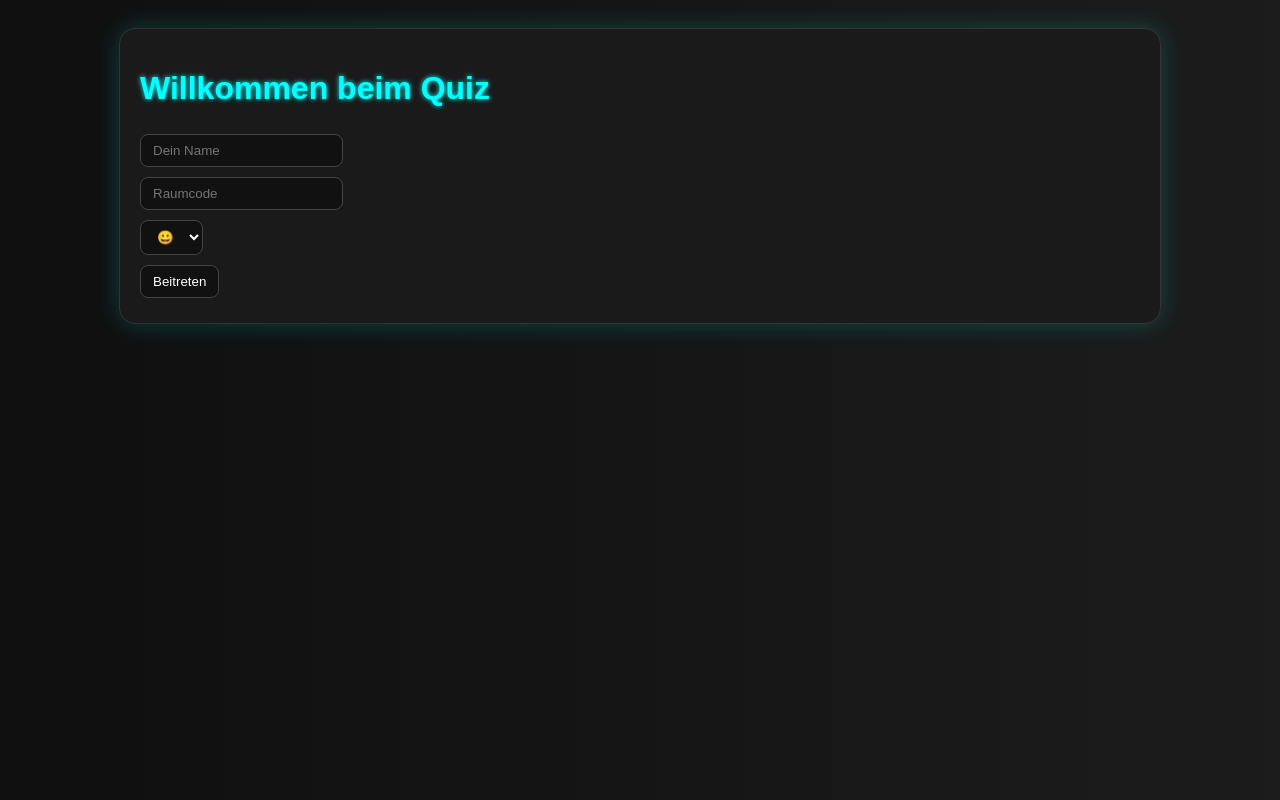
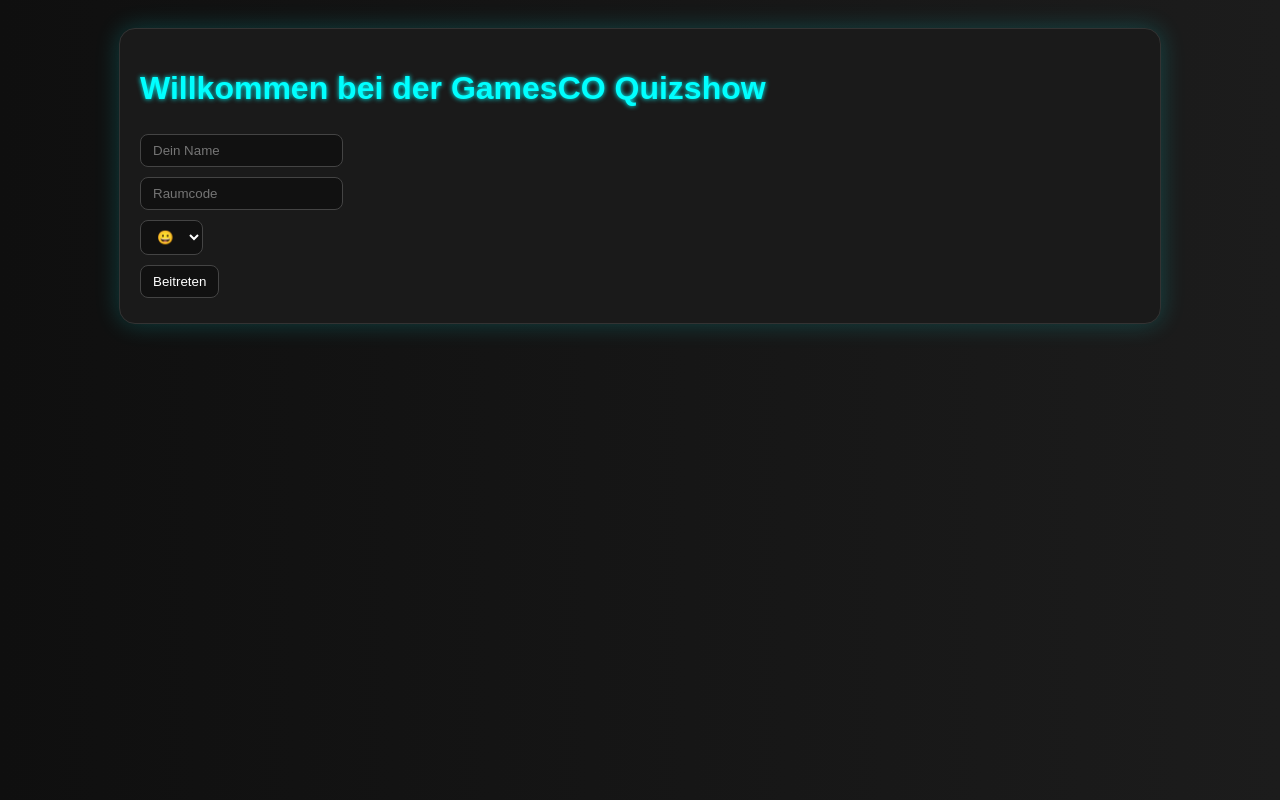
Before and after one commit to Flasche999/Gamescoquiz, a website: page player.html in a window 1280 px wide. Drawn offline with nearby package versions, Linux system fonts and the light colour scheme.

Commit message:
Update player.html

```diff
--- a/player.html
+++ b/player.html
@@ -10,7 +10,7 @@
 </head>
 <body>
   <div class="player-container">
-    <h1>Willkommen beim Quiz</h1>
+    <h1>Willkommen bei der GamesCO Quizshow</h1>
 
     <!-- Beitrittsformular -->
     <div id="join-area">
```
